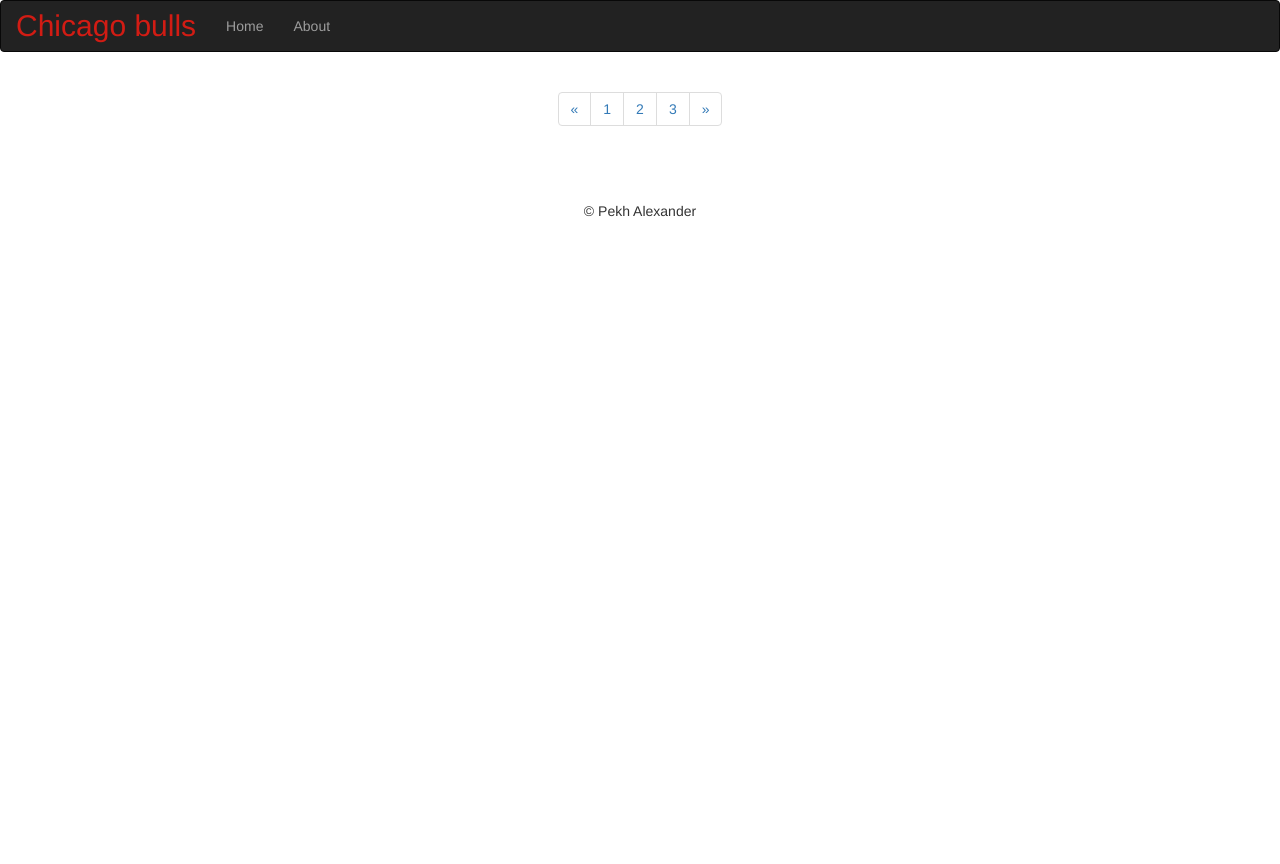
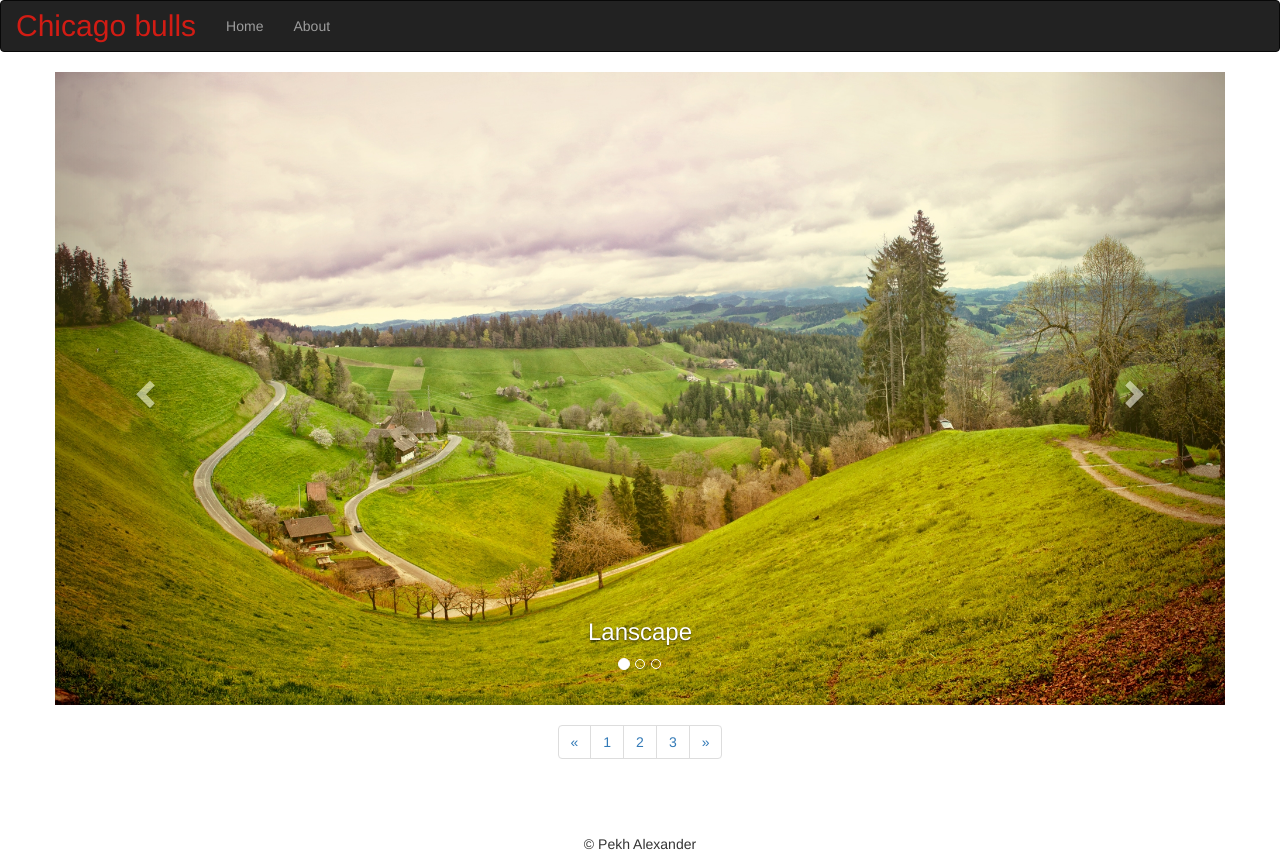
Before and after one commit to sashapekh/BasketballTeamSite, a Django app: template templates/main.html in a window 1280 px wide. Before the commit the page ends 217 px from the top, so only its background shows below. Run offline with Django 3.2, Linux system fonts and the light colour scheme; the template is opened without the code that fills it, so the values that code supplies are empty; some libraries are stand-ins or nearby versions.

Commit message:
Добавил карусель и в пизду

```diff
--- a/templates/main.html
+++ b/templates/main.html
@@ -32,6 +32,53 @@
 
 <div class="container">
     <div class="row">
+
+    <!-- Begin carousel -->
+
+    <div id="carousel-example-generic" class="carousel slide" data-ride="carousel">
+  <!-- Indicators -->
+  <ol class="carousel-indicators">
+    <li data-target="#carousel-example-generic" data-slide-to="0" class="active"></li>
+    <li data-target="#carousel-example-generic" data-slide-to="1"></li>
+    <li data-target="#carousel-example-generic" data-slide-to="2"></li>
+  </ol>
+
+  <!-- Wrapper for slides -->
+  <div class="carousel-inner" role="listbox">
+    <div class="item active">
+      <img src="{% static 'mystyle/img/carousel_img/landscape.jpg' %}" alt="landscape">
+      <div class="carousel-caption">
+        <h3>Lanscape</h3>
+      </div>
+    </div>
+    <div class="item">
+     <img src="{% static 'mystyle/img/carousel_img/landscape.jpg' %}" alt="landscape">
+      <div class="carousel-caption">
+        <h3>Lanscape</h3>
+      </div>
+    </div>
+
+      <div class="item">
+     <img src="{% static 'mystyle/img/carousel_img/landscape.jpg' %}" alt="landscape">
+      <div class="carousel-caption">
+        <h3>Lanscape</h3>
+      </div>
+    </div>
+
+  </div>
+
+  <!-- Controls -->
+  <a class="left carousel-control" href="#carousel-example-generic" role="button" data-slide="prev">
+    <span class="glyphicon glyphicon-chevron-left" aria-hidden="true"></span>
+    <span class="sr-only">Previous</span>
+  </a>
+  <a class="right carousel-control" href="#carousel-example-generic" role="button" data-slide="next">
+    <span class="glyphicon glyphicon-chevron-right" aria-hidden="true"></span>
+    <span class="sr-only">Next</span>
+  </a>
+</div>
+
+    <!-- Finish carousel -->
         {% for image in images %}
             <div class="col-lg-4 col-sm-4 text-center bulls-team">
             <img class="ofc" src="{{ image.img_src }}" alt="Generic placeholder image" width="200" height="250" data-toggle="modal" data-target="#myModal{{ image.id }}">
--- /dev/null
+++ b/tttt.py
@@ -0,0 +1,3 @@
+import pulp
+
+print(dir(pulp))
```
Also changed, not shown: static/mystyle/img/carousel_img/landscape.jpg (added).
